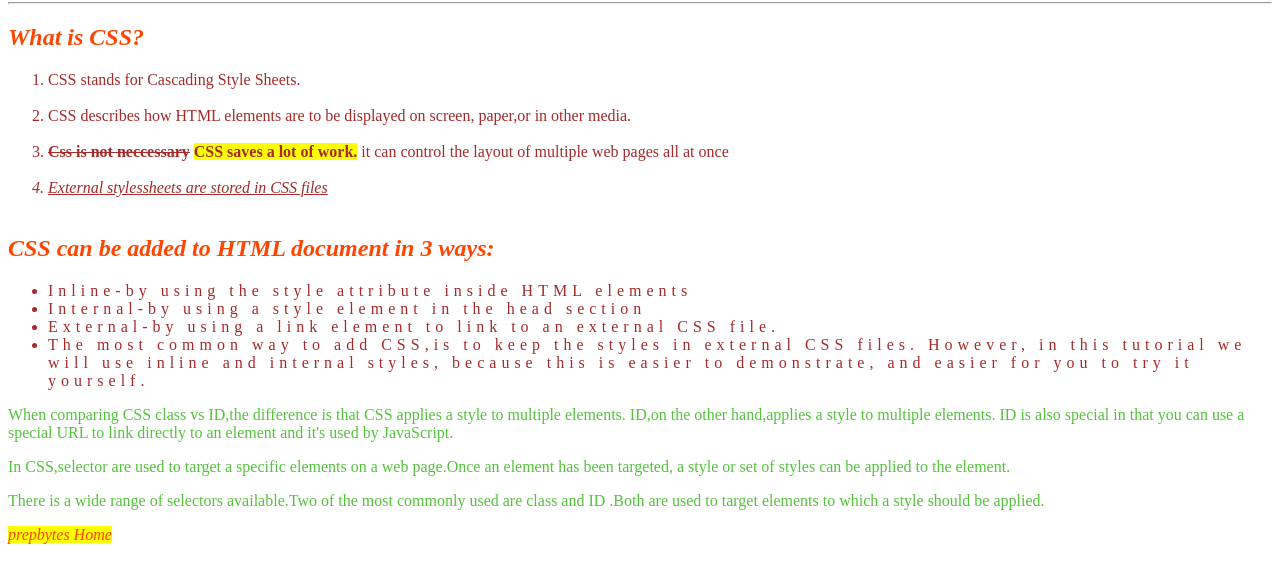
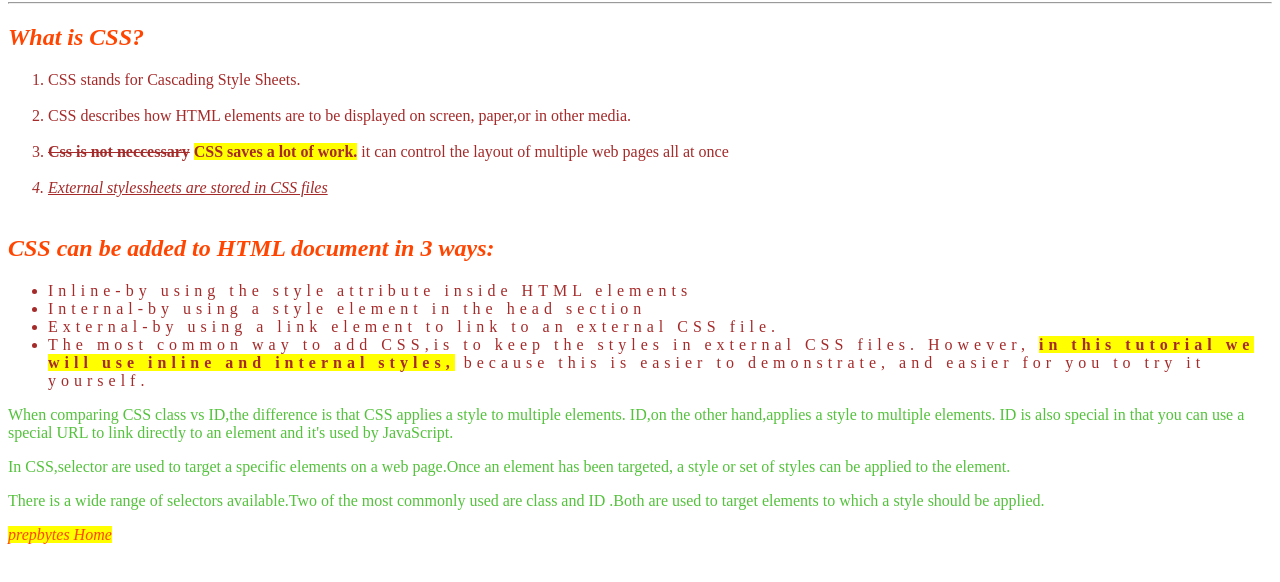
Before and after one commit to Fasna-KA/CSS-A1, a plain HTML site: page index.html in a window 1280 px wide. Shown: the part 78-660 px from the top of the page. Drawn offline with Linux system fonts and the light colour scheme.

Commit message:
Update index.html

```diff
--- a/index.html
+++ b/index.html
@@ -36,8 +36,8 @@
         <li>Internal-by using a style element in the head section</li>
         <li>External-by using a link element to link to an external CSS file. </li>
         <li>The most common way to add CSS,is to keep the styles in external CSS files.
-            However, <span class="test3"> in this tutorial we will use inline and internal styles, because this is easier to demonstrate,
-            and easier for you to try it yourself.</span> </li>
+            However, <span class="test1"> in this tutorial we will use inline and internal styles,</span> because this is easier to demonstrate,
+            and easier for you to try it yourself. </li>
     </ul>
 
     <p>When comparing CSS class vs ID,the difference is that CSS applies a style to multiple elements.
```
